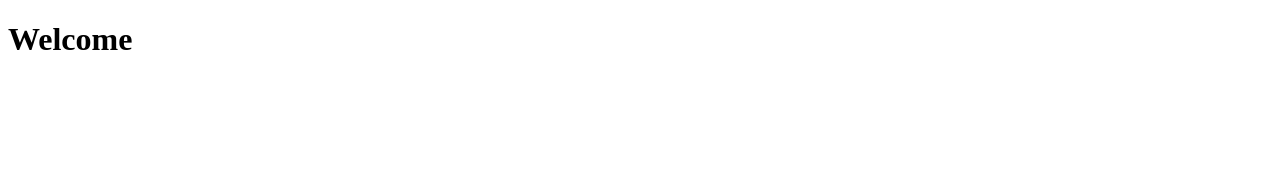
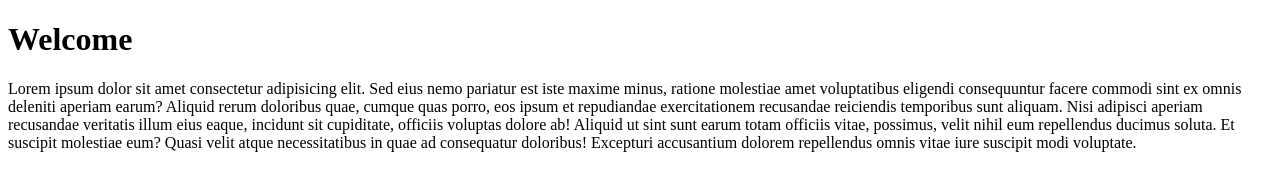
Before and after one commit to uitumeng/webdevlab, a plain HTML site: page index.html in a window 1280 px wide. Drawn offline with Linux system fonts and the light colour scheme.

Commit message:
welcome message added

```diff
--- a/index.html
+++ b/index.html
@@ -8,5 +8,6 @@
 </head>
 <body>
     <h1>Welcome</h1>
+    <p>Lorem ipsum dolor sit amet consectetur adipisicing elit. Sed eius nemo pariatur est iste maxime minus, ratione molestiae amet voluptatibus eligendi consequuntur facere commodi sint ex omnis deleniti aperiam earum? Aliquid rerum doloribus quae, cumque quas porro, eos ipsum et repudiandae exercitationem recusandae reiciendis temporibus sunt aliquam. Nisi adipisci aperiam recusandae veritatis illum eius eaque, incidunt sit cupiditate, officiis voluptas dolore ab! Aliquid ut sint sunt earum totam officiis vitae, possimus, velit nihil eum repellendus ducimus soluta. Et suscipit molestiae eum? Quasi velit atque necessitatibus in quae ad consequatur doloribus! Excepturi accusantium dolorem repellendus omnis vitae iure suscipit modi voluptate.</p>
 </body>
 </html>
```
